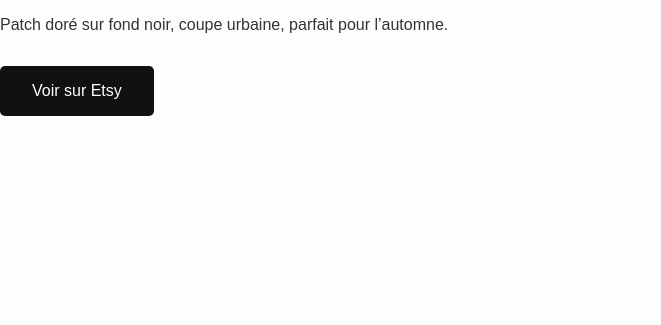
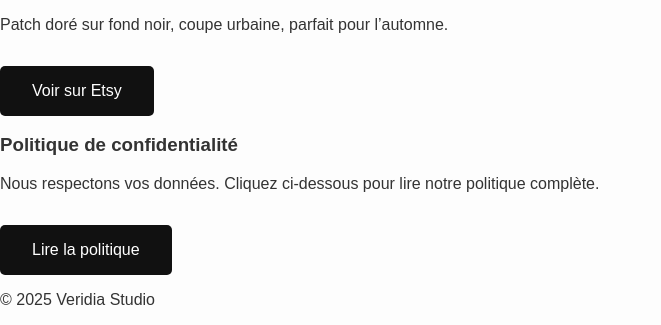
Before and after one commit to veridiastudio/veridiastudio.github.io, a plain HTML site: page index.html in a window 1280 px wide. Shown: the part 2517-2842 px from the top of the page, without its empty margins (0-661 px from the left). Before the commit the page ends 2633 px from the top, so only its background shows below. Drawn offline with Linux system fonts and the light colour scheme.

Commit message:
Update index.html

```diff
--- a/index.html
+++ b/index.html
@@ -29,6 +29,7 @@
     <p>Nos hoodies et t-shirts sont conçus avec passion, imprimés en France, et disponibles exclusivement sur notre boutique Etsy.</p>
   </section>
 
+  <!-- Section Produits -->
   <section class="produits">
     <h2>Nos créations</h2>
     <div class="produits-grid">
@@ -58,3 +59,16 @@
       </div>
     </div>
   </section>
+
+  <!-- Section Politique -->
+  <section class="politique-preview">
+    <h3>Politique de confidentialité</h3>
+    <p>Nous respectons vos données. Cliquez ci-dessous pour lire notre politique complète.</p>
+    <a href="politique.html" class="btn">Lire la politique</a>
+  </section>
+
+  <footer>
+    <p>&copy; 2025 Veridia Studio</p>
+  </footer>
+</body>
+</html>
```
Lines whose indentation alone changed are shown as unchanged.
